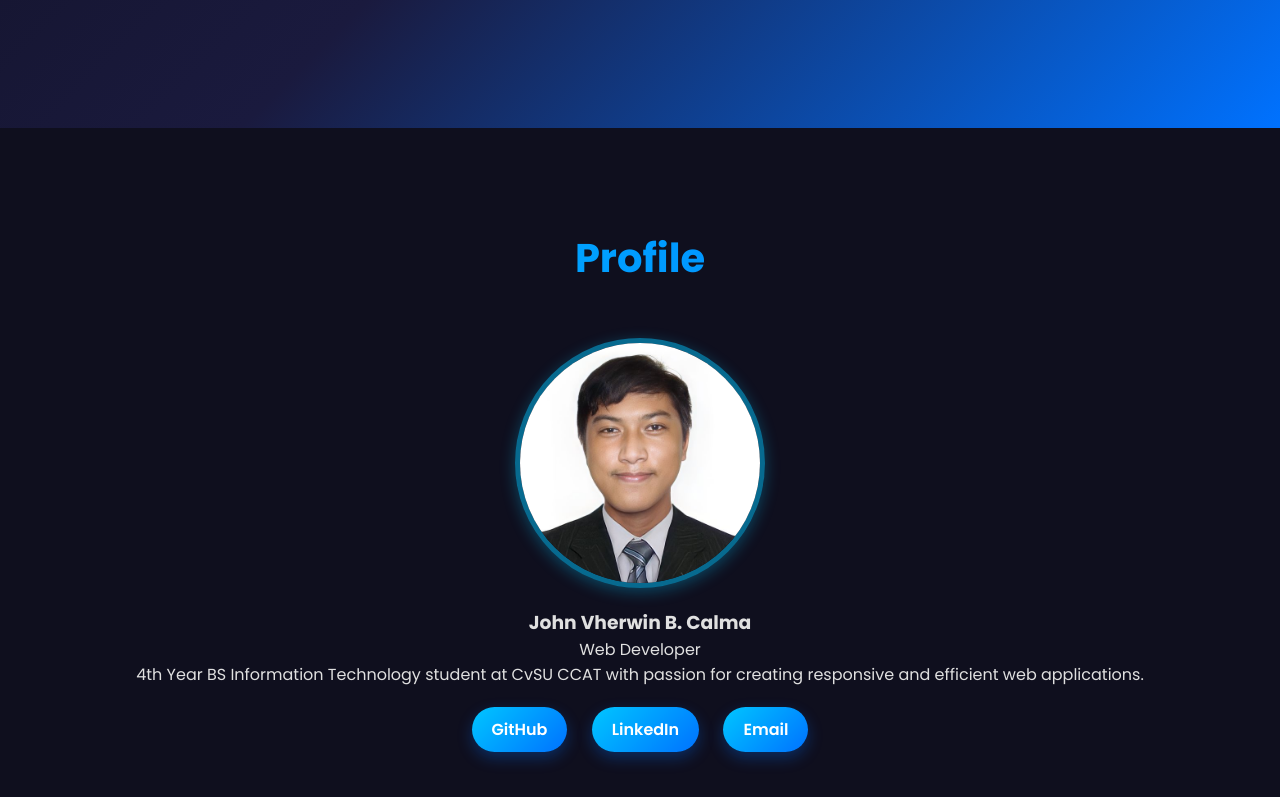
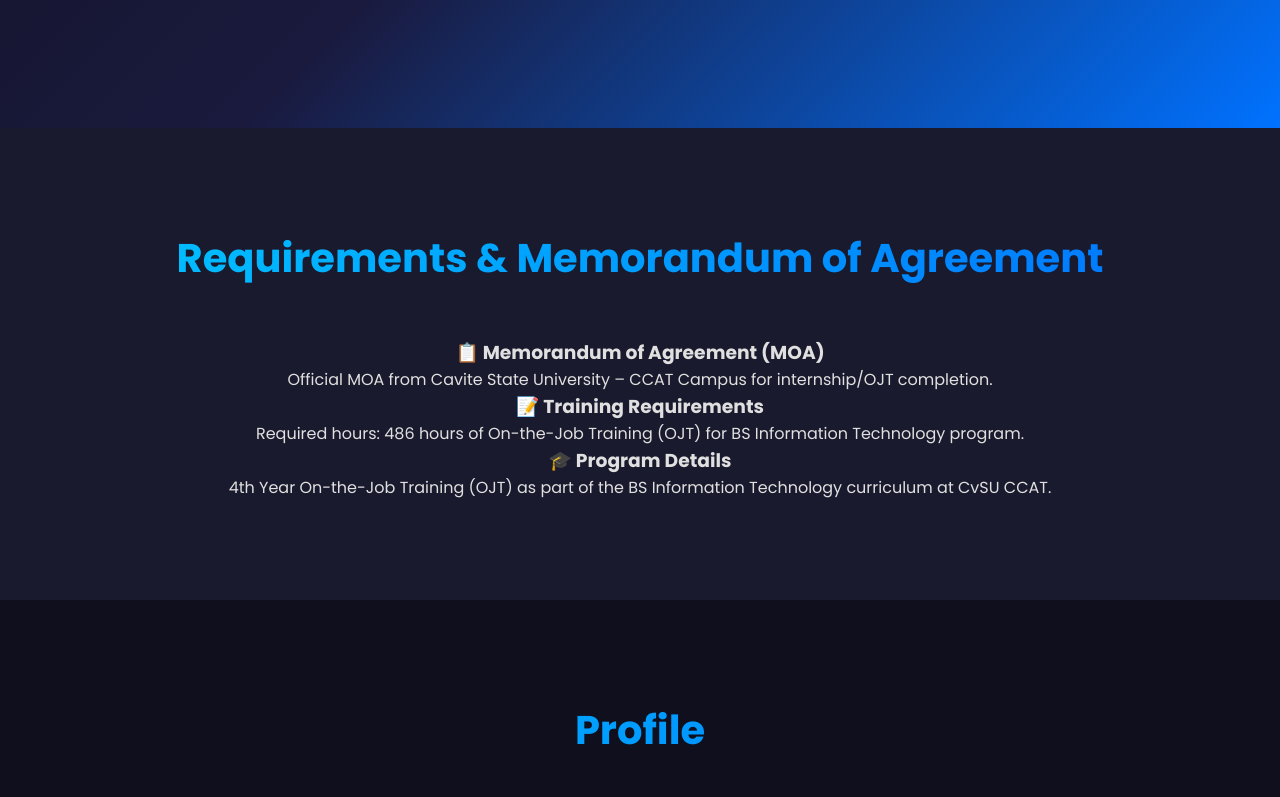
Before and after one commit to johnvherwincalma07/johnvherwincalma07.github.io, a plain HTML site: page index.html in a window 1280 px wide. Shown: the part 672-1469 px from the top of the page. Drawn offline with Linux system fonts and the light colour scheme; no server answers.

Commit message:
Add requirements section for internship details
Added requirements section for internship details.

```diff
--- a/index.html
+++ b/index.html
@@ -39,6 +39,26 @@
     <div class="hero-buttons">
         <a href="#projects" class="btn">View Projects</a>
         <a href="assets/Intern_CALMA.pdf" class="btn outline" download>Download Resume</a>
+    </div>
+</section>
+
+
+<!-- REQUIREMENTS -->
+<section id="requirements" class="section dark">
+    <h2 class="title">Requirements & Memorandum of Agreement</h2>
+    <div class="requirements-container">
+        <div class="requirement-item">
+            <h3>📋 Memorandum of Agreement (MOA)</h3>
+            <p>Official MOA from Cavite State University – CCAT Campus for internship/OJT completion.</p>
+        </div>
+        <div class="requirement-item">
+            <h3>📝 Training Requirements</h3>
+            <p>Required hours: 486 hours of On-the-Job Training (OJT) for BS Information Technology program.</p>
+        </div>
+        <div class="requirement-item">
+            <h3>🎓 Program Details</h3>
+            <p>4th Year On-the-Job Training (OJT) as part of the BS Information Technology curriculum at CvSU CCAT.</p>
+        </div>
     </div>
 </section>
 
```
